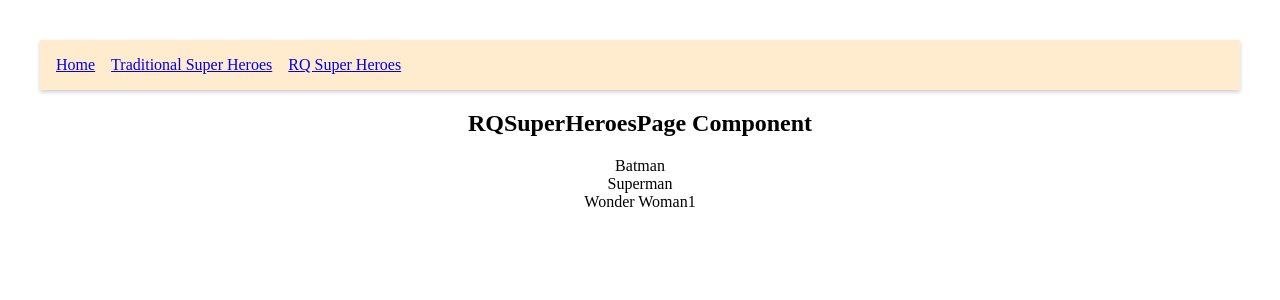
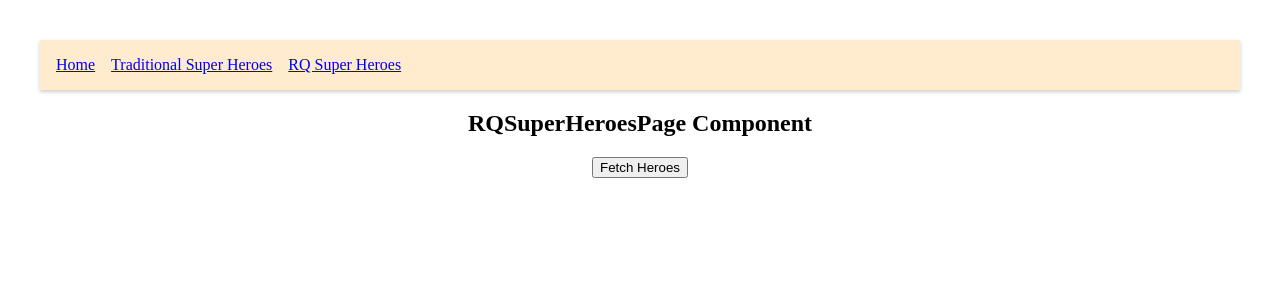
Before and after one commit to Erin2021/learn-tanstack-query, a React (Vite) app: page /rq-super-heroes in a window 1280 px wide. Shown: the top 300 px of the page. Built offline with nearby package versions, Linux system fonts and the light colour scheme; data requests are answered from the project's data file.

Commit message:
10. useQuery on click

```diff
--- a/src/components/RQSuperHerosPage.tsx
+++ b/src/components/RQSuperHerosPage.tsx
@@ -8,7 +8,7 @@ const fetchSuperHeroes = () => {
 
 const RQSuperHeroesPage = () => {
   //구조분할로 필요한것만 가져옴(https://tanstack.com/query/v4/docs/framework/react/reference/useQuery)
-  const { isLoading, data, isError, error, isFetching } = useQuery(
+  const { isLoading, data, isError, error, isFetching,refetch } = useQuery(
     "super-heroes",
     fetchSuperHeroes,
     {
@@ -16,26 +16,27 @@ const RQSuperHeroesPage = () => {
       //staleTime:30000,
       //refetchOnMount:true,
       //refetchOnWindowFocus:true,
-      refetchInterval:2000,//default:false,숫자:몇초간 refetch 된다,
-      //만약 windowfocus됬지 않을 때에도 poll하고 싶다
-      refetchIntervalInBackground:true,//default:false,true:focus되지 않을 때도 폴할것이다.
+      //refetchInterval:2000,
+      //refetchIntervalInBackground:true,
+      enabled:false,//fetching disabled.refetchOnMount disabled 한거임
+
 
     }
   );
 
   console.log({ isLoading, isFetching });
 
-  if (isLoading) {
+  if (isLoading || isFetching) {
     return <h2>Loading...</h2>;
   }
 
   if (isError) {
     return <h2>{(error as Error).message}</h2>;
   }
-
   return (
     <>
       <h2>RQSuperHeroesPage Component</h2>
+      <button onClick={()=>{refetch()}}>Fetch Heroes</button>
       {data?.data.map((hero: Tdata) => {
         return <div key={hero.name}>{hero.name}</div>;
       })}
```
Also changed, not shown: 1 other file (tests, documents, lock files or other folders).
